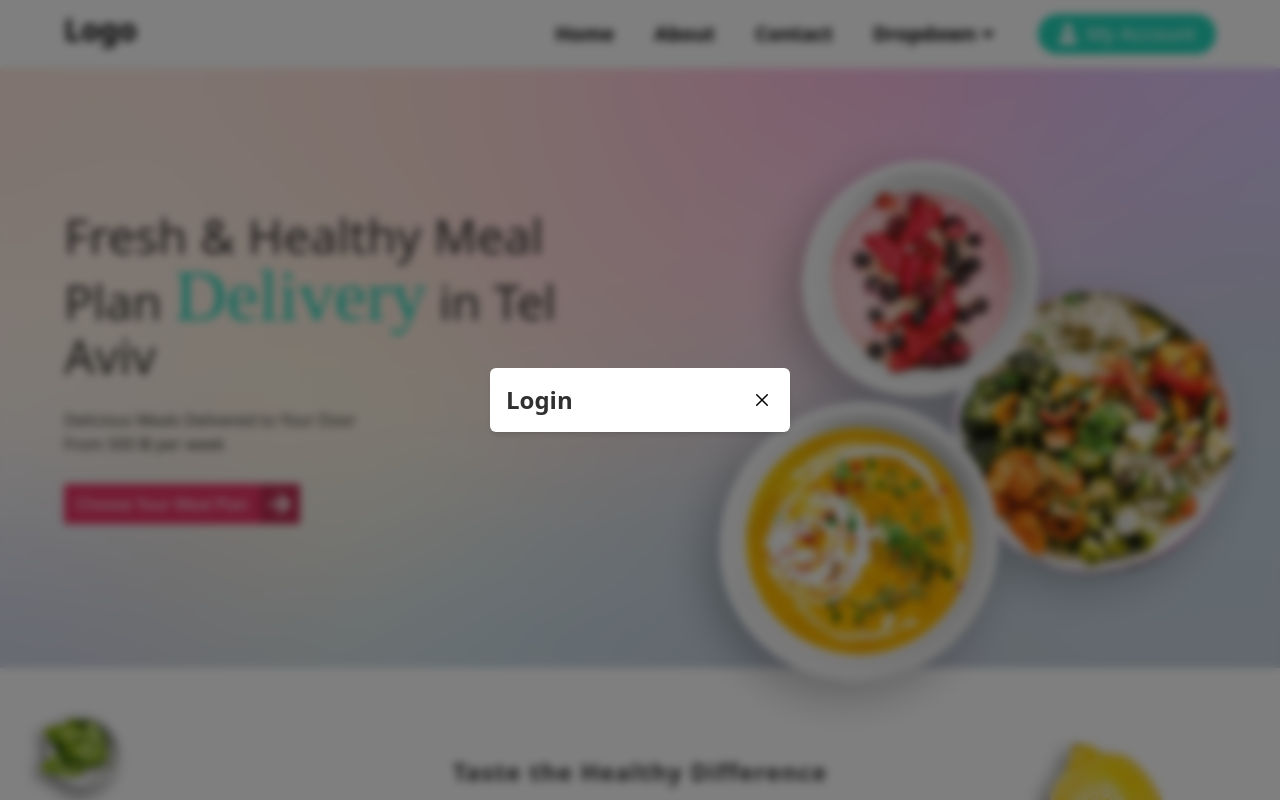
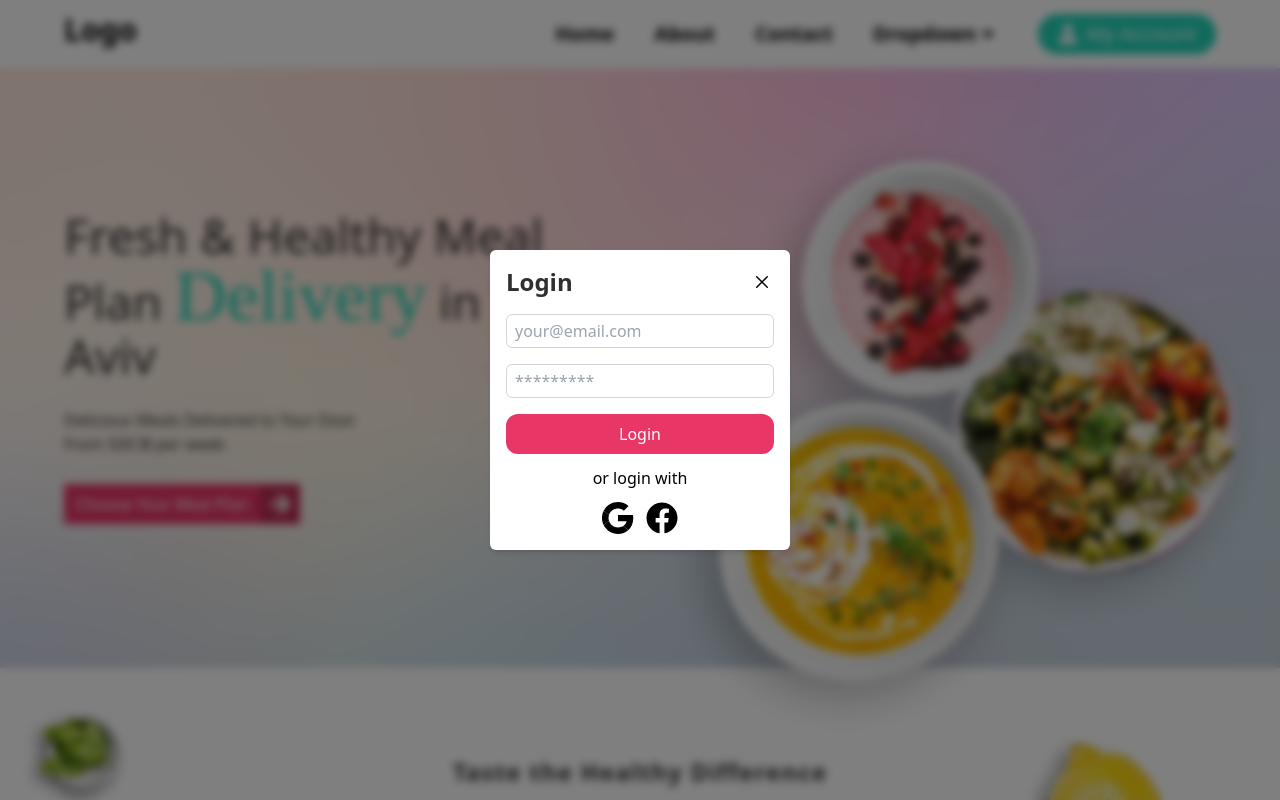
Before and after one commit to Gadnadj/Mealicious, a React (Vite) app: page / in a window 1280 px wide. Both pictures are taken after a click on the button "My Account". Shown: the top 800 px of the page. Built offline with nearby package versions, Linux system fonts and the light colour scheme; a web font is replaced by a local one.

Commit message:
add login

```diff
--- a/src/App.tsx
+++ b/src/App.tsx
@@ -10,9 +10,6 @@ import Popup from './components/Popup';
 function App() {
 
   const [showPopup, setShowPopup] = useState<boolean>(false);
-  const HandlePopup = (): void => {
-    setShowPopup(true);
-  };
 
   return (
     <>
--- a/src/components/Popup.tsx
+++ b/src/components/Popup.tsx
@@ -1,3 +1,5 @@
+import { FaFacebook } from 'react-icons/fa';
+import { GrGoogle } from 'react-icons/gr';
 import { IoCloseOutline } from 'react-icons/io5';
 
 
@@ -23,11 +25,55 @@ const Popup = ({ showPopup, setShowPopup }: Props) => {
                                             Login
                                         </h1>
                                     </div>
-                                    <IoCloseOutline
-                                        onClick={() => setShowPopup(false)}
-                                        className='text-2xl cursor-pointer' />
+                                    <div>
+                                        <IoCloseOutline
+                                            onClick={() => setShowPopup(false)}
+                                            className='text-2xl cursor-pointer hover:scale-125 duration-300' />
+                                    </div>
+                                </div>
+
+                                {/* Login form section */}
+                                <div className='mt-4'>
+                                    <input
+                                        className='w-full rounded-md border border-gray-300 dark:border-gray-500 px-2 py-1 mb-4'
+                                        type="email"
+                                        placeholder='your@email.com'
+                                    />
+
+                                    <input
+                                        className='w-full rounded-md border border-gray-300 dark:border-gray-500 px-2 py-1 mb-4'
+                                        type="password"
+                                        placeholder='*********'
+                                    />
+
+                                    {/* Login button */}
+                                    <div className='flex justify-center'>
+                                        <button
+                                            onClick={() => setShowPopup(false)}
+                                            className='bg-primary text-white w-full rounded-xl py-2 hover:scale-105 hover:duration-300'>
+                                            Login
+                                        </button>
+                                    </div>
+
+                                    {/* login with google or facebook */}
+                                    <div className='flex justify-center mt-3'>
+                                        <p>or login with</p>
+                                    </div>
+
+                                    <div className='flex items-center justify-center gap-3 mt-3'>
+                                        <GrGoogle
+                                            className='size-8 cursor-pointer hover:text-primary duration-300' />
+
+                                        <FaFacebook
+                                            className='size-8 cursor-pointer hover:text-blue-500 duration-300' />
+                                    </div>
+
+
+
                                 </div>
                             </div>
+
+
                         </div>
                     </div>
                 )
```
